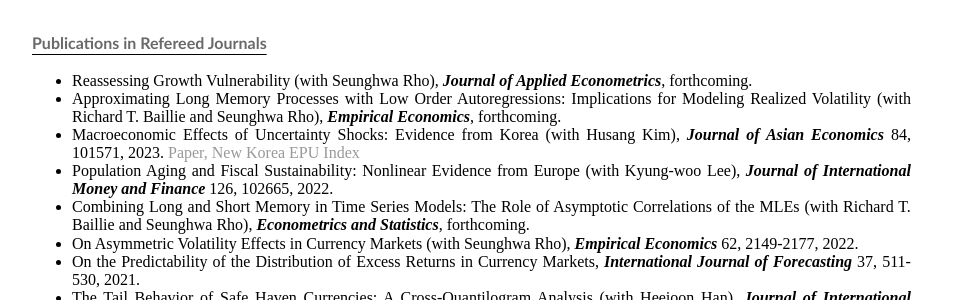
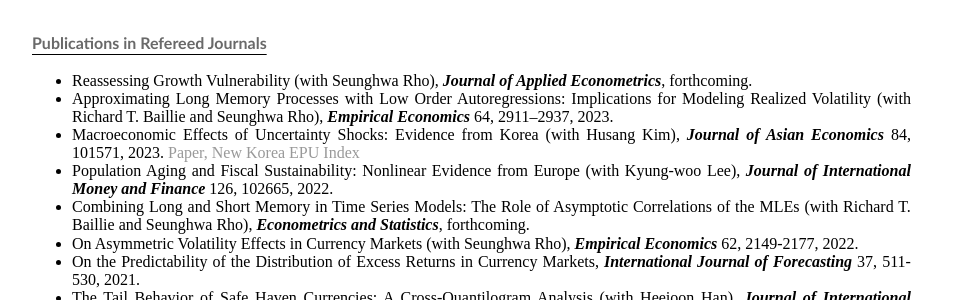
Before and after one commit to dooyeoncho/dooyeoncho.github.io, a Jekyll site: the page built from pages/research.html, in a window 1280 px wide. Shown: the part 173-473 px from the top of the page, without its empty margins (160-1119 px from the left). Built offline with Jekyll 4.4.1, drawn with Linux system fonts in a browser that asks for light colours.

Commit message:
Update research.html

```diff
--- a/pages/research.html
+++ b/pages/research.html
@@ -25,7 +25,7 @@
 <div><b><p style="text-decoration: underline; text-underline-position:under;"><font color="dimgray" face="Gill Sans", sans-serif;>Publications in Refereed Journals</font></p></b></div>
 		<div><ul>
                         <span><li>Reassessing Growth Vulnerability (with Seunghwa Rho), <em property="italic"><b>Journal of Applied Econometrics</b></em>, forthcoming.</li></span>
-			<span><li>Approximating Long Memory Processes with Low Order Autoregressions: Implications for Modeling Realized Volatility (with Richard T. Baillie and Seunghwa Rho), <em property="italic"><b>Empirical Economics</b></em>, forthcoming.</li></span>
+			<span><li>Approximating Long Memory Processes with Low Order Autoregressions: Implications for Modeling Realized Volatility (with Richard T. Baillie and Seunghwa Rho), <em property="italic"><b>Empirical Economics</b></em> 64, 2911–2937, 2023.</li></span>
 			<span><li>Macroeconomic Effects of Uncertainty Shocks: Evidence from Korea (with Husang Kim), <em property="italic"><b>Journal of Asian Economics</b></em> 84, 101571, 2023. <a href="https://www.sciencedirect.com/science/article/pii/S1049007822001270">Paper,</a> <a href="https://dooyeoncho.github.io/pages/new_korean_epu_index.html">New Korea EPU Index</a></li></span>
 			<span><li>Population Aging and Fiscal Sustainability: Nonlinear Evidence from Europe (with Kyung-woo Lee), <em property="italic"><b>Journal of International Money and Finance</b></em> 126, 102665, 2022.</li></span>
 			<span><li>Combining Long and Short Memory in Time Series Models: The Role of Asymptotic Correlations of the MLEs (with Richard T. Baillie and Seunghwa Rho), <em property="italic"><b>Econometrics and Statistics</b></em>, forthcoming.</li></span>
```
